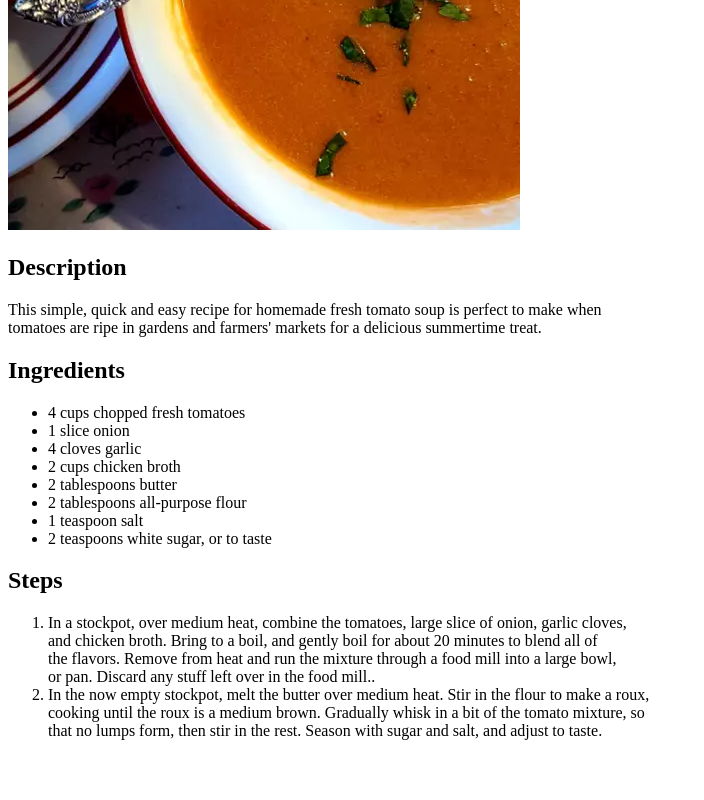
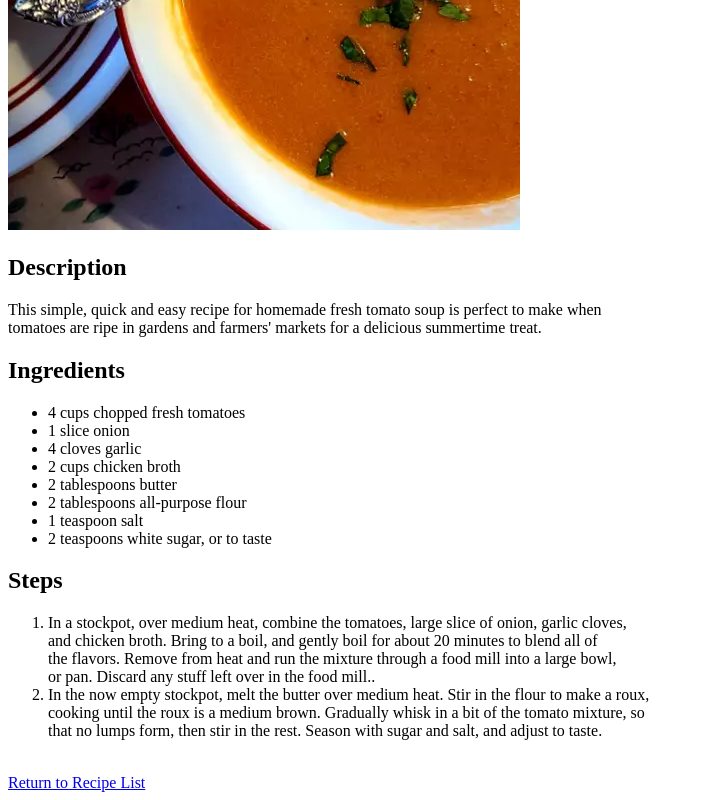
Before and after one commit to mdbruffey/odin-recipes, a plain HTML site: page recipes/garden-fresh-tomato-soup.html in a window 1280 px wide. Shown: the part 362-1162 px from the top of the page, without its empty margins (0-704 px from the left). Before the commit the page ends 1118 px from the top, so only its background shows below. Drawn offline with Linux system fonts and the light colour scheme.

Commit message:
Add hyperlink to return to index.html
Added a link at the bottom of each recipe that returns to the
recipe list.

```diff
--- a/recipes/garden-fresh-tomato-soup.html
+++ b/recipes/garden-fresh-tomato-soup.html
@@ -33,5 +33,7 @@
             <br>cooking until the roux is a medium brown. Gradually whisk in a bit of the tomato mixture, so
             <br>that no lumps form, then stir in the rest. Season with sugar and salt, and adjust to taste.</li>
     </ol>
+    <br>
+    <a href="../index.html">Return to Recipe List</a>
 </body>
 </html>
```
Also changed, not shown: recipes/honey-garlic-chicken-thighs.html (+2 -0 lines), recipes/lasagna.html (+2 -0 lines).
